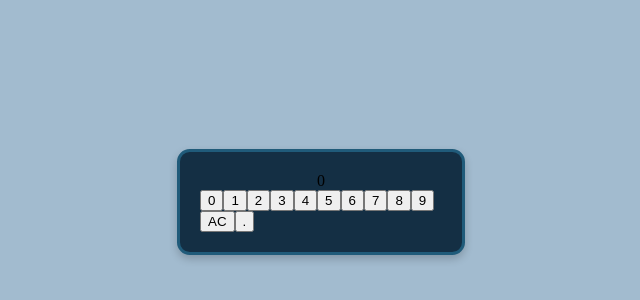
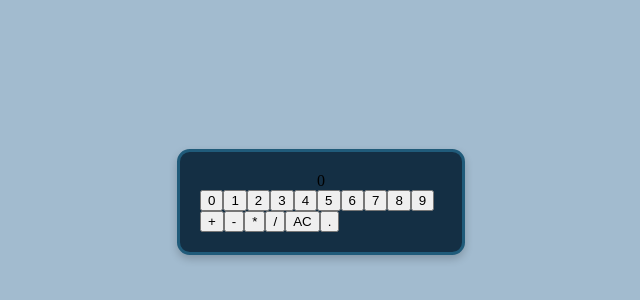
Before and after one commit to jfranklin12/calculator, a React (Create React App) app: page / in a window 1280 px wide. Shown: the part 198-498 px from the top of the page, without its empty margins (319-959 px from the left). Built offline with nearby package versions, Linux system fonts and the light colour scheme.

Commit message:
operator added with logic

```diff
--- a/src/components/Calculator.js
+++ b/src/components/Calculator.js
@@ -7,7 +7,7 @@ const Calculator = () => {
     const [operator, setOperator] = useState("");
     const [previousValue, setPreviousValue] = useState(null);
 
-    // function for number button click
+    // number button function
     const handleNumBtnClick = (number) => {
         if (displayValue === "0") {
             setDisplayValue(number.toString());
@@ -16,17 +16,30 @@ const Calculator = () => {
         }
     };
 
+    // operator button function
+    const handleOpBtnClick = (operator) => {
+        if (previousValue !== null) {
+            // equal button function
+            console.log(operator);
+        }
+        setOperator(operator);
+        setPreviousValue(parseFloat(displayValue));
+        console.log(operator);
+    }
+
+    // decimal button function
     const handleDecBtnClick = () => {
         if (!displayValue.includes(".")){
             setDisplayValue((prevState) => prevState + ".");
         }
-    }
+    };
 
+    // clear button function
     const handleClrBtnClick = () => {
         setDisplayValue("0");
         setOperator("");
         setPreviousValue(null);
-    }
+    };
 
     // data for number buttons
     const numberButtons = [
@@ -55,6 +68,10 @@ const Calculator = () => {
                 ))}
 
                 {/* operator buttons */}
+                <Button key="add" value="+" id="add" onClick={handleOpBtnClick} />
+                <Button key="subtract" value="-" id="subtract" onClick={handleOpBtnClick} />
+                <Button key="multiply" value="*" id="multiply" onClick={handleOpBtnClick} />
+                <Button key="divide" value="/" id="divide" onClick={handleOpBtnClick} />
                 {/* clear button */}
                 <Button key="clear" value="AC" id="clear" onClick={handleClrBtnClick} />
                 {/* equal button */}
```
